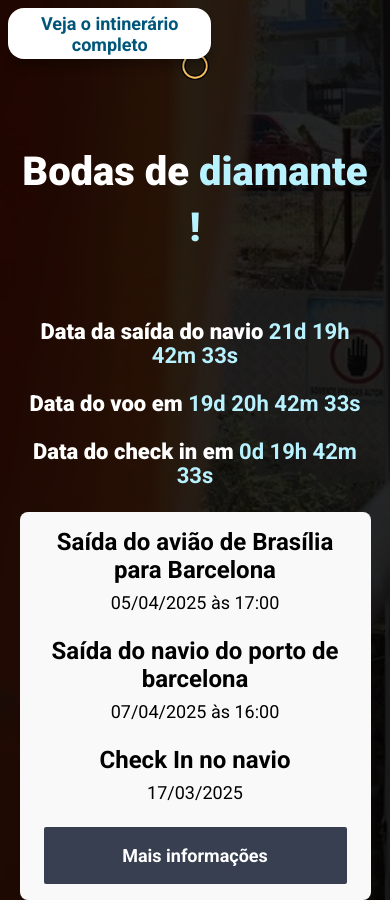
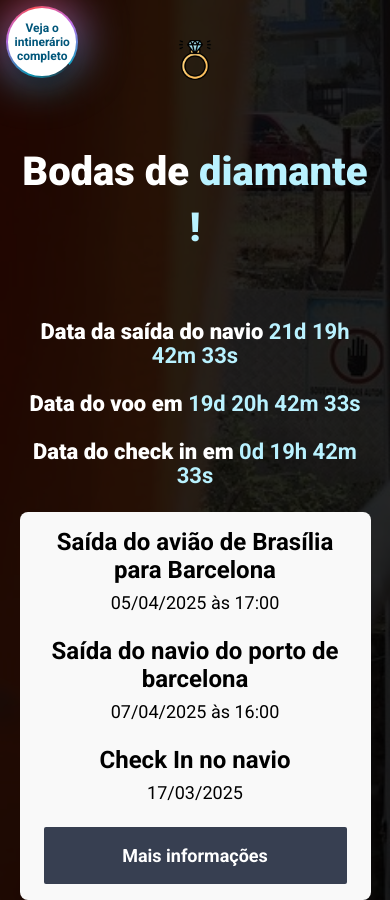
Before and after one commit to ablacs/landing_page_anivers-rio, a website built with Parcel: page src/index.html in a window 390 px wide. Shown: the top 900 px of the page. Built offline with nearby package versions, Linux system fonts and the light colour scheme.

Commit message:
Margin animada do botão e responsividade do botão

```diff
--- a/src/index.html
+++ b/src/index.html
@@ -2,7 +2,10 @@
 <html lang="pt-br">
   <head>
     <meta charset="UTF-8" />
-    <meta name="viewport" content="width=device-width, initial-scale=1.0" />
+    <meta
+      name="viewport"
+      content="width=device-width, initial-scale=1.0, maximum-scale=1.0, user-scalable=no"
+    />
     <title>Save_the_date</title>
     <link rel="preconnect" href="https://fonts.googleapis.com" />
     <link rel="preconnect" href="https://fonts.gstatic.com" crossorigin />
@@ -12,6 +15,7 @@
     />
     <link rel="stylesheet" href="./styles/main.scss" />
     <link rel="stylesheet" href="https://unpkg.com/aos@next/dist/aos.css" />
+    <link rel="icon" href="./images/love-and-romance.png" />
   </head>
   <body>
     <header class="hero">
@@ -57,6 +61,7 @@
       <button class="intinerario__button">
         <a
           class="intinerario__button__link"
+          target="_blank"
           href="https://four-blouse-8fb.notion.site/Viagem-de-Bodas-de-Diamante-1b6e5a57efc080bdb8fbef969a4c34c5"
           >Veja o intinerário completo</a
         >
--- a/src/styles/_intinerario.scss
+++ b/src/styles/_intinerario.scss
@@ -4,17 +4,21 @@
   initial-value: 0deg;
   inherits: false;
 }
+:root {
+  --clr-1: #{v.$diamond};
+  --clr-2: #{v.$gold};
+  --clr-3: #{v.$charcoal};
+  --clr-4: #{v.$button_text};
+  --clr-5: #{v.$emerald};
+}
 .intinerario {
   position: fixed;
-  z-index: 1;
+  z-index: 1000;
   top: 0;
   margin: 1vh;
-
   &__button {
-    &__link {
-      text-decoration: none;
-      color: #00567a;
-    }
+    position: relative;
+    // overflow: hidden;
     width: 24vh;
     height: 6vh;
     background-color: #fff;
@@ -25,5 +29,51 @@
     border: none;
     box-shadow: 0px 8px 8px rgba(0, 0, 0, 0.25);
     cursor: pointer;
+    &::before,
+    &::after {
+      content: "";
+      position: absolute;
+      inset: -0.15rem;
+      z-index: -1;
+      background: conic-gradient(
+        from var(--angle),
+        transparent,
+        #12c2e9,
+        #c471ed,
+        #f64f59,
+        #c471ed,
+        #12c2e9
+      );
+      border-radius: inherit;
+      animation: rotate 5s linear infinite;
+    }
+    &::before {
+      filter: blur(1.5rem);
+    }
+    &__link {
+      text-decoration: none;
+      color: #00567a;
+    }
   }
 }
+@keyframes rotate {
+  0% {
+    --angle: 0deg;
+  }
+  100% {
+    --angle: 360deg;
+  }
+}
+@media (max-width: 640px) {
+  .intinerario {
+    border-radius: 500px;
+    position: fixed;
+    margin: 1vh;
+    &__button {
+      width: 8vh;
+      height: 8vh;
+      border-radius: 50%;
+      font-size: 12px;
+    }
+  }
+}
--- a/src/styles/_variables.scss
+++ b/src/styles/_variables.scss
@@ -1,6 +1,7 @@
 $text: #fff;
 $diamond: #b9f2ff;
 $gold: #ffd700;
+$button_text: #00567a;
 
 $charcoal: #373f51;
 $red: #7d1538;
```
Also changed, not shown: src/images/love-and-romance.png (added).
